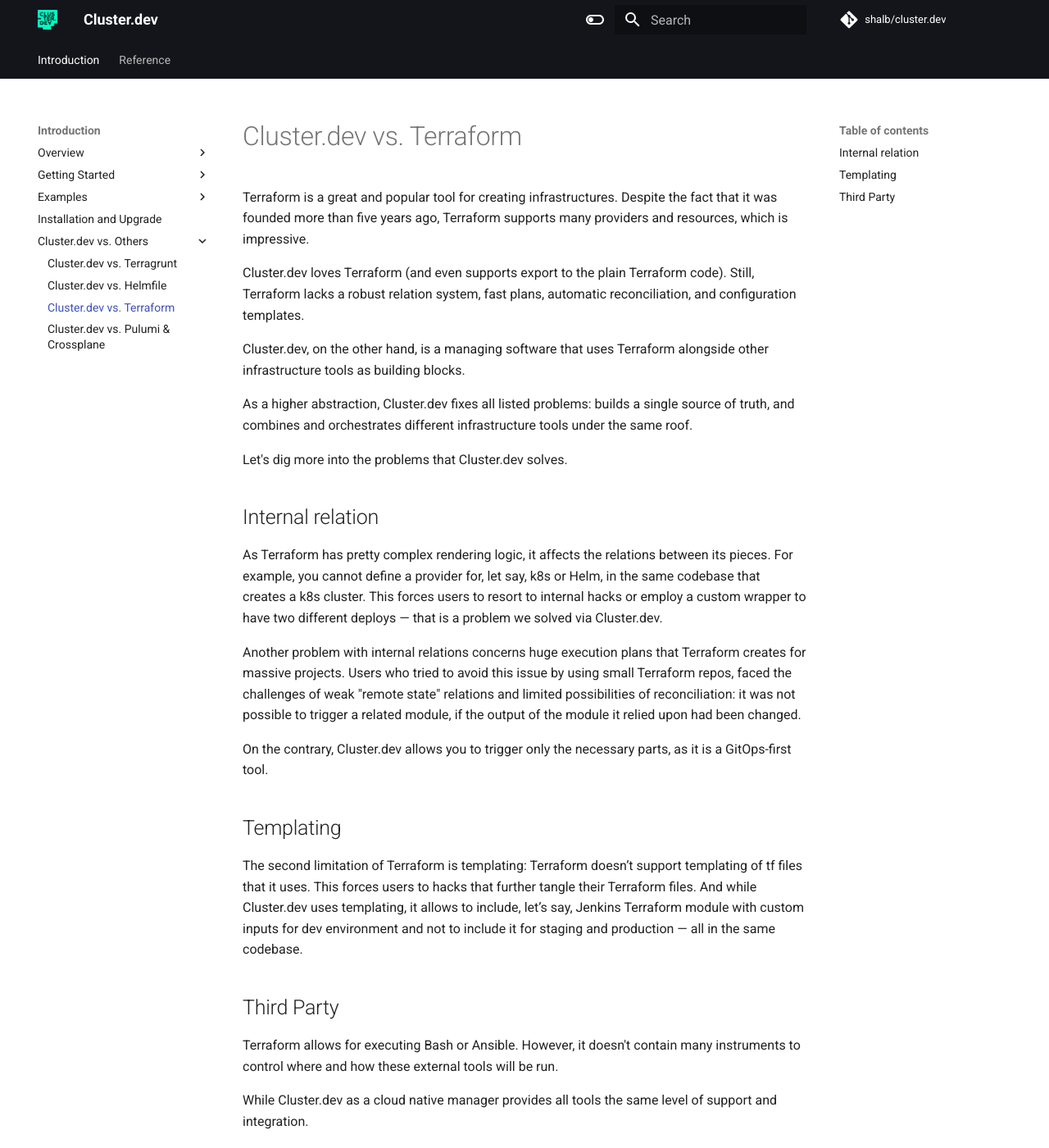
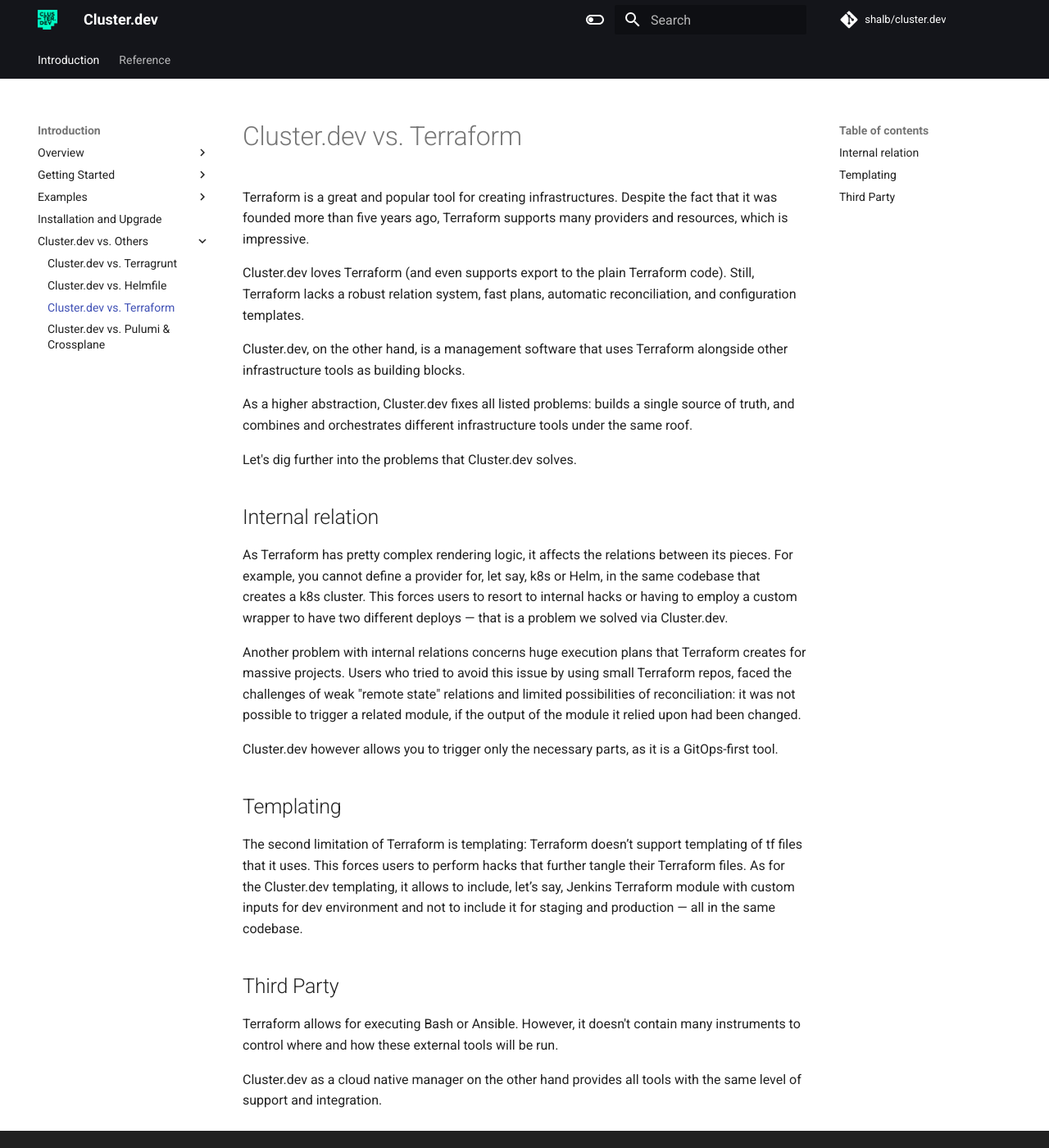
Before and after one commit to shalb/cluster.dev, an MkDocs documentation site: the page built from docs/cdev-vs-terraform.md, in a window 1280 px wide and 1400 px high. Shown: the whole window at 82% size. Built offline with MkDocs 1.6.1 and Material for MkDocs 9.7.7, drawn with Linux system fonts in a browser that asks for light colours; comment, search, counter and statistics services are not loaded.

```diff
--- a/docs/cdev-vs-terraform.md
+++ b/docs/cdev-vs-terraform.md
@@ -4,27 +4,27 @@ Terraform is a great and popular tool for creating infrastructures. Despite the
 
 Cluster.dev loves Terraform (and even supports export to the plain Terraform code). Still, Terraform lacks a robust relation system, fast plans, automatic reconciliation, and configuration templates.
 
-Cluster.dev, on the other hand, is a managing software that uses Terraform alongside other infrastructure tools as building blocks.
+Cluster.dev, on the other hand, is a management software that uses Terraform alongside other infrastructure tools as building blocks.
 
 As a higher abstraction, Cluster.dev fixes all listed problems: builds a single source of truth, and combines and orchestrates different infrastructure tools under the same roof.
 
-Let's dig more into the problems that Cluster.dev solves.
+Let's dig further into the problems that Cluster.dev solves.
 
 ## Internal relation
 
-As Terraform has pretty complex rendering logic, it affects the relations between its pieces. For example, you cannot define a provider for, let say, k8s or Helm, in the same codebase that creates a k8s cluster. This forces users to resort to internal hacks or employ a custom wrapper to have two different deploys — that is a problem we solved via Cluster.dev.
+As Terraform has pretty complex rendering logic, it affects the relations between its pieces. For example, you cannot define a provider for, let say, k8s or Helm, in the same codebase that creates a k8s cluster. This forces users to resort to internal hacks or having to employ a custom wrapper to have two different deploys — that is a problem we solved via Cluster.dev.
 
 Another problem with internal relations concerns huge execution plans that Terraform creates for massive projects. Users who tried to avoid this issue by using small Terraform repos, faced the challenges of weak "remote state" relations and limited possibilities of reconciliation: it was not possible to trigger a related module, if the output of the module it relied upon had been changed.
 
-On the contrary, Cluster.dev allows you to trigger only the necessary parts, as it is a GitOps-first tool.
+Cluster.dev however allows you to trigger only the necessary parts, as it is a GitOps-first tool.
 
 ## Templating
 
-The second limitation of Terraform is templating: Terraform doesn’t support templating of tf files that it uses. This forces users to hacks that further tangle their Terraform files.
-And while Cluster.dev uses templating, it allows to include, let’s say, Jenkins Terraform module with custom inputs for dev environment and not to include it for staging and production — all in the same codebase.
+The second limitation of Terraform is templating: Terraform doesn’t support templating of tf files that it uses. This forces users to perform hacks that further tangle their Terraform files.
+As for the Cluster.dev templating, it allows to include, let’s say, Jenkins Terraform module with custom inputs for dev environment and not to include it for staging and production — all in the same codebase.
 
 ## Third Party
 
 Terraform allows for executing Bash or Ansible. However, it doesn't contain many instruments to control where and how these external tools will be run.
 
-While Cluster.dev as a cloud native manager provides all tools the same level of support and integration.
+Cluster.dev as a cloud native manager on the other hand provides all tools with the same level of support and integration.
```
Also changed, not shown: docs/cdev-vs-pulumi.md (+4 -4 lines), docs/examples-modify-aws-eks.md (+3 -3 lines), docs/units-helm.md (+3 -3 lines).
